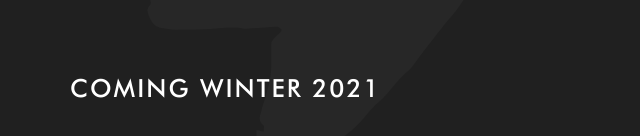
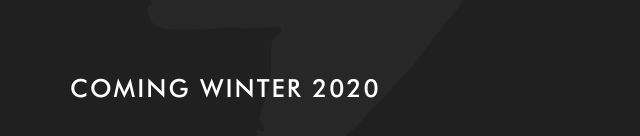
Before and after one commit to Alexcmyk/aa-instruments, a plain HTML site: page index.html in a window 1280 px wide. Shown: the part 424-560 px from the top of the page, 320-960 px from the left. Drawn offline with Linux system fonts and the light colour scheme.

Commit message:
changes launch date

```diff
--- a/index.html
+++ b/index.html
@@ -35,7 +35,7 @@
           a guitar service shop based in <span>Denver, CO</span>. We specialize
           in the setup, repair, and playability of musical instruments.
         </p>
-        <p class="uppercase">Coming Winter 2021</p>
+        <p class="uppercase">Coming Winter 2020</p>
       </div>
     </section>
   </body>
```
